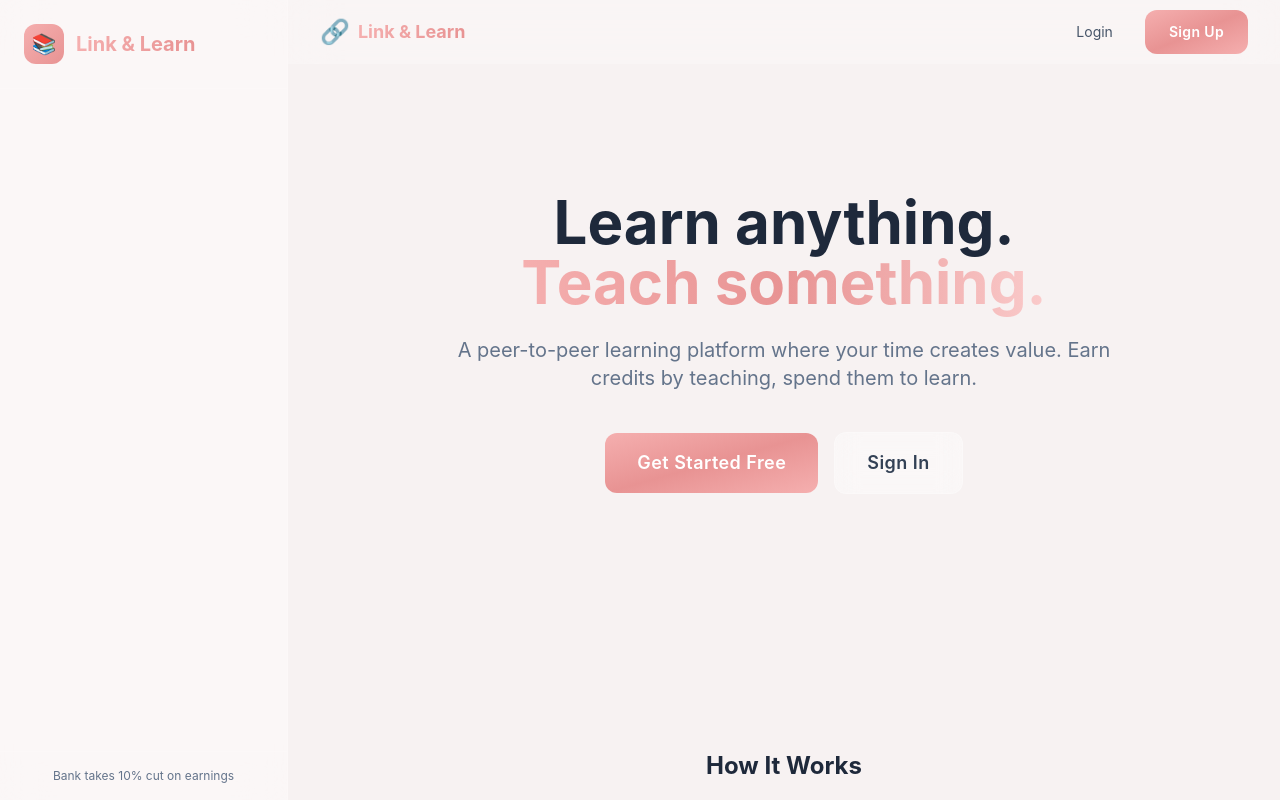
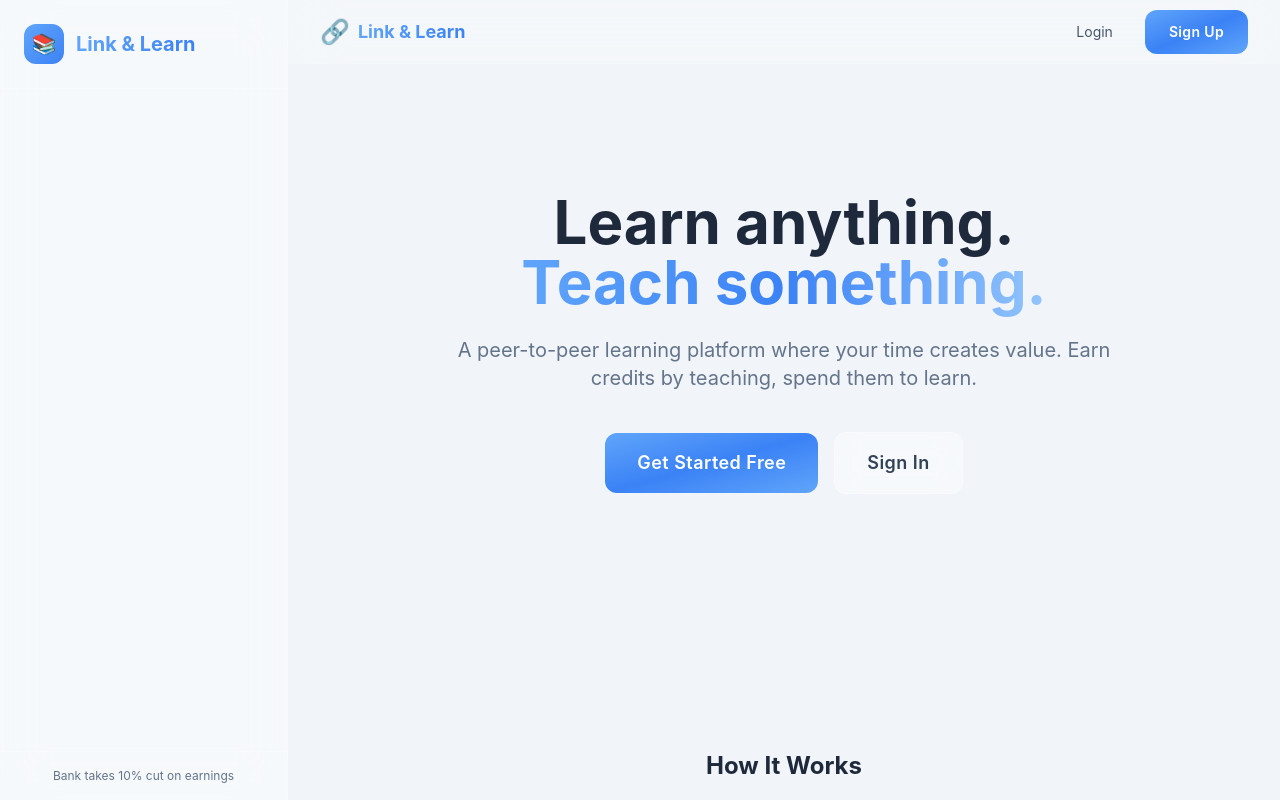
Before and after one commit to mahankalisreeraj/skillbarter, a React (Vite) app in the folder frontend/: page / in a window 1280 px wide. Shown: the top 800 px of the page. Built offline with nearby package versions, Linux system fonts and the light colour scheme.

Commit message:
feat: initialize Tailwind CSS with a custom theme, base styles, and component classes.

```diff
--- a/frontend/src/index.css
+++ b/frontend/src/index.css
@@ -6,8 +6,8 @@
   body {
     @apply bg-surface text-slate-800 antialiased selection:bg-primary/30 selection:text-slate-900 font-sans;
     background-image:
-      radial-gradient(at 0% 0%, rgba(245, 175, 175, 0.15) 0px, transparent 50%),
-      radial-gradient(at 100% 0%, rgba(249, 223, 223, 0.2) 0px, transparent 50%);
+      radial-gradient(at 0% 0%, rgba(96, 165, 250, 0.15) 0px, transparent 50%),
+      radial-gradient(at 100% 0%, rgba(219, 234, 254, 0.2) 0px, transparent 50%);
   }
 }
 
@@ -17,7 +17,7 @@
   }
 
   .btn-primary {
-    @apply btn bg-gradient-to-br from-primary via-primary-dark to-primary hover:shadow-[0_0_30px_-5px_rgba(245,175,175,0.5)] hover:-translate-y-1 active:scale-95 text-white border-none;
+    @apply btn bg-gradient-to-br from-primary via-primary-dark to-primary hover:shadow-[0_0_30px_-5px_rgba(96,165,250,0.5)] hover:-translate-y-1 active:scale-95 text-white border-none;
   }
 
   .btn-secondary {
@@ -37,7 +37,7 @@
   }
 
   .glass {
-    @apply bg-white/30 backdrop-blur-2xl border border-white/40 shadow-[0_8px_32px_0_rgba(245,175,175,0.1)];
+    @apply bg-white/30 backdrop-blur-2xl border border-white/40 shadow-[0_8px_32px_0_rgba(96,165,250,0.1)];
   }
 
   .glass-panel {
--- a/frontend/tailwind.config.js
+++ b/frontend/tailwind.config.js
@@ -8,23 +8,23 @@ export default {
         extend: {
             colors: {
                 primary: {
-                    DEFAULT: '#F5AFAF', // Soft Coral Pink
-                    dark: '#E89393',    // Darker pink
-                    light: '#FACBCB',   // Lighter pink
+                    DEFAULT: '#60A5FA', // Sky Blue
+                    dark: '#3B82F6',    // Blue 500
+                    light: '#93C5FD',   // Blue 300
                 },
                 secondary: {
-                    DEFAULT: '#F9DFDF', // Light Pink
-                    dark: '#F5AFAF',
-                    light: '#FBEFEF',   // Very Light Pink
+                    DEFAULT: '#DBEAFE', // Blue 100
+                    dark: '#60A5FA',
+                    light: '#EFF6FF',   // Blue 50
                 },
                 accent: {
-                    DEFAULT: '#FBEFEF', // Accent Pink
-                    dark: '#F9DFDF',
+                    DEFAULT: '#EFF6FF', // Accent Blue
+                    dark: '#DBEAFE',
                 },
                 surface: {
-                    DEFAULT: '#FCF8F8', // Main Surface (White-Pink)
+                    DEFAULT: '#F8FAFC', // Slate 50
                     elevated: '#FFFFFF',
-                    dark: '#F7F2F2',    // Background Dark
+                    dark: '#F1F5F9',    // Slate 100
                 },
             },
             fontFamily: {
```
